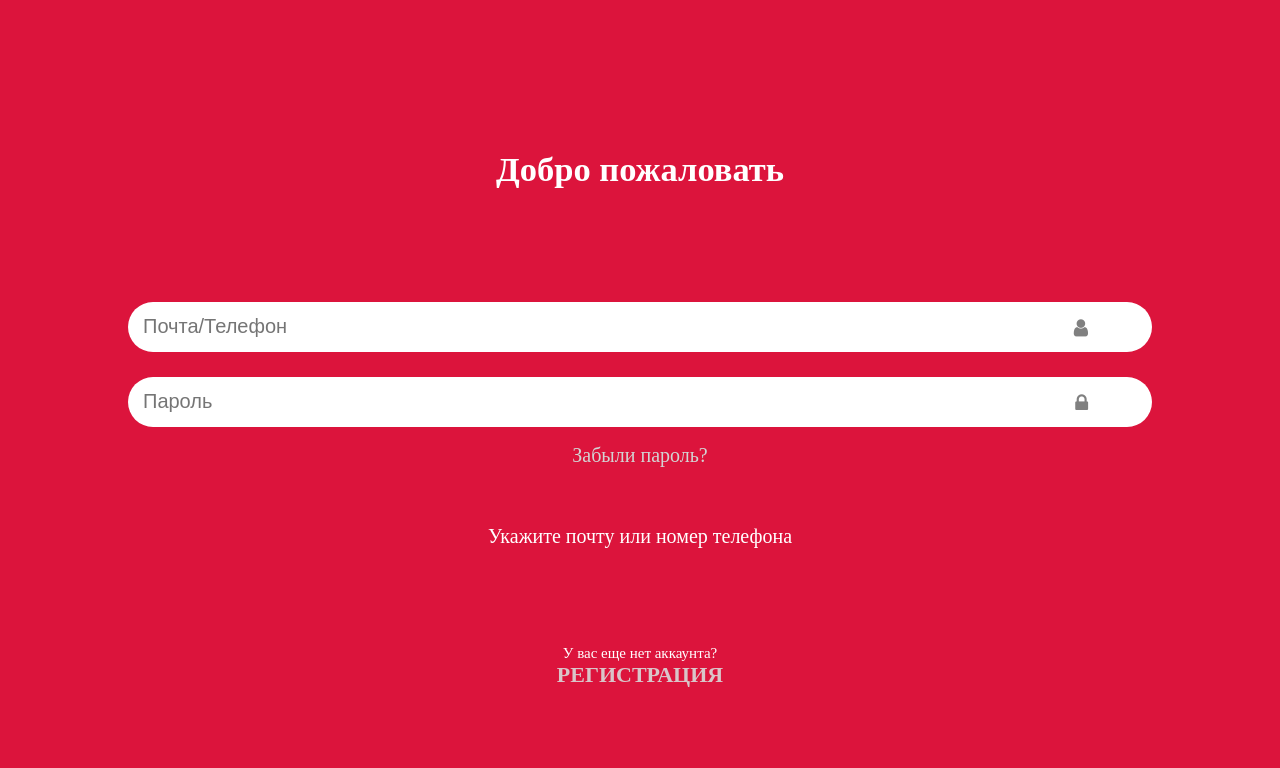
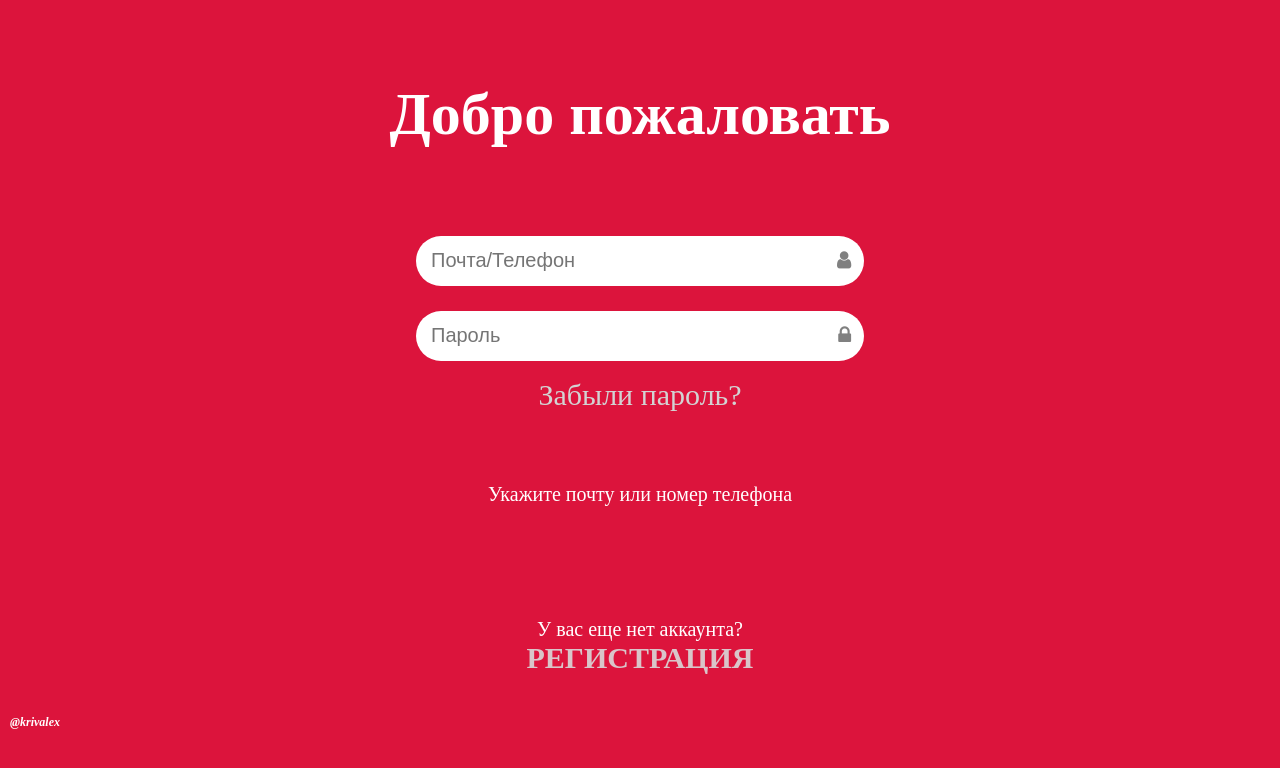
Before and after one commit to krivalex/reverser-VUE3-VUEX-FASTAPI-MYSQL, a Vue app: page /login in a window 1280 px wide. Shown: the top 768 px of the page. Built offline with nearby package versions, Linux system fonts and the light colour scheme.

Commit message:
design + review images + login + register server update

```diff
--- a/src/api/methods.js
+++ b/src/api/methods.js
@@ -143,9 +143,9 @@ const uploadReviewImageByID = async (review_pack) => {
   }
 }
 
-const getImageReviewByID = async (review_id) => {
+const getImageReviewByID = async (place_id) => {
   try {
-    const response = await axios.get(`${base_url}/review/getitem/${review_id}`)
+    const response = await axios.get(`${base_url}/review/images/getall/${place_id}`)
     const data = response.data
     return data
   } catch (error) {
--- a/src/assets/styles/main.css
+++ b/src/assets/styles/main.css
@@ -45,10 +45,23 @@
   padding-left: 10px;
   bottom: 65px;
   left: 0;
-  font-size: 10px;
+  font-size: 12px;
   color: #526471;
   font-style: italic;
   z-index: 100;
+  padding-bottom: 5px;
+}
+
+.me_white {
+  position: fixed;
+  padding-left: 10px;
+  bottom: 65px;
+  left: 0;
+  font-size: 12px;
+  color: #fff;
+  font-style: italic;
+  z-index: 100;
+  padding-bottom: 5px;
 }
 
 .loading_big {
--- a/src/pages/Enter.vue
+++ b/src/pages/Enter.vue
@@ -1,5 +1,6 @@
 <template>
   <div class="enter">
+    <h3 class="me_white">@krivalex</h3>
     <div class="enter-info">
       <h1>Reverser</h1>
       <div class="divider"></div>
@@ -19,11 +20,6 @@
     </div>
     <div class="enter-links">
     </div>
-    <!-- <div class="trips">
-      <img id="trip1" src="@/assets/login.png">
-      <img id="trip2" src="@/assets/register.png">
-      <img id="trip3" src="@/assets/back.png">
-    </div> -->
   </div>
 </template>
 
@@ -168,4 +164,33 @@ export default {
   color: white;
   font-style: italic;
 }
+
+@media screen and (min-width: 768px) {
+  .enter-info h1 {
+    font-size: 80px;
+  }
+
+  .divider {
+    width: 350px;
+  }
+
+  .enter-info p {
+    font-size: 30px;
+  }
+
+  .enter-info_more h2 {
+    font-size: 25px;
+    width: 75%;
+    margin: 0 auto;
+  }
+
+  .about-team {
+    margin-top: 50px;
+  }
+
+
+  .about-team h3 {
+    font-size: 25px;
+  }
+}
 </style>
--- a/src/pages/Login.vue
+++ b/src/pages/Login.vue
@@ -1,5 +1,7 @@
 <template>
   <section id="login">
+
+    <h3 class="me_white">@krivalex</h3>
 
     <div class="register-label">
       <h1>Добро пожаловать</h1>
@@ -124,11 +126,13 @@ export default {
   flex-direction: column;
   align-items: center;
   justify-content: center;
+  cursor: pointer;
 }
 
 .register-text p strong {
   font-size: 22px;
   color: #D9C5C9;
+  cursor: pointer;
 }
 
 .register-label {
@@ -209,5 +213,44 @@ export default {
   color: lightgray;
   display: flex;
   justify-content: center;
+  cursor: pointer;
+}
+
+@media screen and (min-width: 768px) {
+  .input {
+    width: 35%;
+  }
+
+  .register-item i {
+    position: absolute;
+    right: 33.5%;
+    top: 53%;
+    transform: translateY(-50%);
+    font-size: 20px;
+    color: gray;
+  }
+
+  .register-label h1 {
+    font-size: 60px;
+  }
+
+  .register-label {
+    padding-bottom: 10px;
+    padding-top: 80px;
+  }
+
+  .forward-password {
+    font-size: 30px;
+  }
+
+  .register-text p {
+    font-size: 20px;
+  }
+
+  .register-text p strong {
+    font-size: 30px;
+  }
+
+
 }
 </style>
--- a/src/pages/PlacePage.vue
+++ b/src/pages/PlacePage.vue
@@ -681,5 +681,15 @@ input[type="file" i] {
   .place-front p {
     font-size: 30px;
   }
+
+  .place-front i {
+    font-size: 30px;
+    margin-bottom: 4px;
+  }
+
+  .place-mark p,
+  .place-mark i {
+    font-size: 30px;
+  }
 }
 </style>
--- a/src/pages/PlaceReviews.vue
+++ b/src/pages/PlaceReviews.vue
@@ -86,7 +86,8 @@
           </div>
 
           <form class="add_photo" enctype="multipart/form-data">
-            <my-input v-model="images" name="images" type="file" accept=".jpg, .png" @input="imagesInput"></my-input>
+            <my-input v-model="upload_image" name="images" type="file" accept=".jpg, .png"
+              @input="imagesInput"></my-input>
           </form>
 
           <div class="add_action">
@@ -102,7 +103,7 @@
 
     <div class="all-reviews">
       <div class="reviews-list">
-        <div v-for="review in reviews" :key="review.id" class="reviews-item">
+        <div v-for="review in  reviews " :key="review.review_id" class="reviews-item">
 
           <div class="reviews-item-header">
             <div class="reviews-image-h1">
@@ -120,7 +121,7 @@
           </div>
 
           <div class="reviews-item-image">
-            <img :src="review_image" alt="image">
+            <img :src="getImage(review.review_id)" alt="image">
           </div>
 
           <div class="reviews-item-text">
@@ -175,11 +176,15 @@ export default {
         console.log(error);
       });
 
-    getImageReviewByID(this.reviews.review_id)
-      .then((response) => {
-        this.review_image = response.data;
-        console.log(this.review_image);
-      })
+    // getImageReviewByID(route.params.id)
+    //   .then((response) => {
+    //     this.all_reviews_image = response;
+    //     console.log(this.all_reviews_image);
+    //   })
+    //   .catch((error) => {
+    //     console.log(error);
+    //   });
+
   },
   data() {
     return {
@@ -196,8 +201,20 @@ export default {
       },
       model: false,
       reviews_text: '',
-      review_image: '',
+      review_image: "",
+      upload_image: "",
+      all_reviews_image: [],
     };
+  },
+  mounted() {
+    const route = useRoute();
+    getImageReviewByID(route.params.id)
+      .then((response) => {
+        this.all_reviews_image = response;
+      })
+      .catch((error) => {
+        console.log(error);
+      });
   },
   methods: {
     textInput(event) {
@@ -223,10 +240,19 @@ export default {
         reader.readAsArrayBuffer(file);
         reader.onload = () => {
           const binary = reader.result;
-          this.review_image = binary;
+          this.upload_image = binary;
         };
       }
     },
+    getImage(id) {
+      if (this.all_reviews_image && id in this.all_reviews_image) {
+        return this.all_reviews_image[id];
+      } else {
+        console.log(`Изображение с айди ${id} не найдено`);
+        return '';
+      }
+    },
+
     addReview() {
 
       const id = createID();
@@ -252,12 +278,13 @@ export default {
 
       const review_pack = {
         review_id: id,
-        file: this.review_image
+        file: this.upload_image
       }
 
-      uploadReviewImageByID(review_pack).then((response) => {
-        console.log(response);
-      })
+      uploadReviewImageByID(review_pack)
+        .then((response) => {
+          console.log(response);
+        })
         .catch((error) => {
           console.log(error);
         });
--- a/src/pages/Registration.vue
+++ b/src/pages/Registration.vue
@@ -1,6 +1,6 @@
 <template>
   <section id="registration">
-
+    <h3 class="me_white">@krivalex</h3>
     <div id="first-stage" v-if="first_stage === 'true'" class="register">
 
       <div class="register-label">
@@ -83,7 +83,7 @@
         <div class="register-item">
           <my-input v-model="phone" name="phone" placeholder="+7" type="tel" @input="phoneInput"
             pattern="[0-9]{3}-[0-9]{3}-[0-9]{4}"></my-input>
-          <i class="fa fa-phone"></i>
+          <i class="phone fa fa-phone"></i>
         </div>
         <div class="register-selected">
           <v-select v-model="profession" :reduce="(option) => option.value" label="label" :options="prof_options"
@@ -131,7 +131,7 @@
         </button>
       </div>
 
-      <div class="skip validation">
+      <div class="skip validation" v-if="this.phone.length < 11">
         <button class="skip_button" @click="secondStage">
           Пропустить
         </button>
@@ -149,7 +149,7 @@
         <h3>Отметьте теги, которые наиболее подходят вам</h3>
       </div>
       <div class="register-tags">
-        <input-line :tags="tags" @selected="filterOnSelect" />
+        <input-line :tags="tags" @selected="filterOnSelect"></input-line>
       </div>
       <!-- Валидационная часть -->
       <div class="next_button_section validation" id="third_stage_button">
@@ -182,10 +182,8 @@ import MyButton from "@/components/UI/MyButton.vue";
 import InputLine from "@/components/InputLine.vue";
 import vSelect from "vue-select";
 import "vue-select/dist/vue-select.css";
-import { data } from "@/data";
 import { createID } from "@/api/cheeze";
-import { postUser, allTags } from "@/api/methods";
-import { getFromLocalStorage, addToLocalStorage } from "@/api/storage";
+import { postUser, allTags, getPlaces } from "@/api/methods";
 
 export default {
   setup() {
@@ -239,6 +237,11 @@ export default {
         { label: "Алматы", value: "Almaty" },
       ]
     };
+  },
+  mounted() {
+    getPlaces().then((res) => {
+      this.all_places = res.data;
+    });
   },
   name: "Registration",
   components: {
@@ -319,6 +322,13 @@ export default {
 
       const id = createID()
 
+      function arrayToObject(array) {
+        return array.reduce((obj, item, index) => {
+          obj[index] = item;
+          return obj;
+        }, {});
+      }
+
       const data = {
         user_id: id,
         login: localStorage.getItem('login'),
@@ -330,7 +340,7 @@ export default {
         married: this.married,
         gender: this.gender,
         city: this.city,
-        preferences: { "10_tag": "name" },
+        preferences: arrayToObject(this.filteredTags),
         info_show: false,
         coins: 0,
         status: "client"
@@ -344,10 +354,7 @@ export default {
       this.$router.push(`/`);
     },
     filterOnSelect(tagsList) {
-      this.filteredTags = this.places.filter((place) => {
-        const preferences = place.tags.map((tag) => tag.name);
-        return tagsList.every((tag) => preferences.includes(tag));
-      });
+      this.filteredTags = tagsList;
     },
 
 
@@ -372,17 +379,50 @@ export default {
       fourth_stage: localStorage.getItem('fourth_stage') ? localStorage.getItem('fourth_stage') : 'false',
 
       password_retry: "",
-      places: data,
+      filteredTags: [],
+      all_tags: [],
+      view_places: [],
+      all_places: [],
+
+      places: allTags().then(
+        (res) => {
+          const data = res.data.tags;
+          return data;
+        },
+        (err) => {
+          console.log(err);
+        }
+      )
     };
   },
   computed: {
-    tags() {
-      return this.places
-        .map((el) => el.tags)
-        .flat()
-        .map((el) => el.name);
+    async tags() {
+      const res = await this.places;
+      const uniqueTags = {};
+      for (const [key, value] of Object.entries(res)) {
+        for (const tag of value) {
+          if (tag !== '') {
+            if (!uniqueTags[tag]) {
+              uniqueTags[tag] = [];
+            }
+            uniqueTags[tag].push(value);
+          }
+        }
+      }
+      this.all_tags = Object.values(uniqueTags).reduce((acc, val) => acc.concat(val)).flat()
+      return Object.values(uniqueTags).reduce((acc, val) => acc.concat(val)).flat();
     },
-  },
+    filteredPlaces() {
+      if (!this.filteredTags.length) {
+        return this.all_places.slice(0, 10);
+      } else {
+        return this.all_places.filter((place) => {
+          const tagsArray = Object.values(place.tags);
+          return this.filteredTags.every((tag) => tagsArray.includes(tag));
+        }).slice(0, 10);
+      }
+    },
+  }
 };
 
 </script>
@@ -547,4 +587,77 @@ export default {
 #fourth_stage_button {
   margin-top: 20px;
 }
+
+@media screen and (min-width: 768px) {
+  .input {
+    width: 40%;
+  }
+
+  input[type="tel"] {
+    width: 100%;
+  }
+
+  input[type="date"] {
+    width: 100%;
+  }
+
+
+
+  .register-item i {
+    position: absolute;
+    right: 32%;
+    top: 55%;
+    transform: translateY(-50%) translateX(50%);
+    font-size: 20px;
+    color: gray;
+    transform-origin: center center;
+  }
+
+  .register-text {
+    width: 80%;
+    margin: 0 auto;
+  }
+
+  .register-text p {
+    font-size: 15px;
+  }
+
+  .register-label h1 {
+    font-size: 60px;
+  }
+
+  .next_button {
+    width: 40%;
+    height: 50px;
+    border-radius: 50px;
+    background-color: #D9C5C9;
+    color: black;
+    font-size: 25px;
+    font-weight: bold;
+    text-decoration: none;
+    border: 0px;
+    margin-top: 20px;
+  }
+
+  .register-item {
+    display: flex;
+    flex-direction: column;
+    align-items: center;
+    justify-content: center;
+  }
+
+  .phone {
+    display: none;
+  }
+
+
+  .skip_button {
+    transform: scale(2);
+    margin-bottom: 80px;
+  }
+
+  .validation {
+    margin-bottom: 50px;
+  }
+}
 </style>
```
